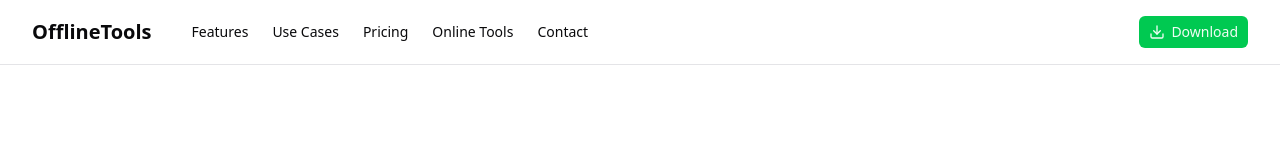
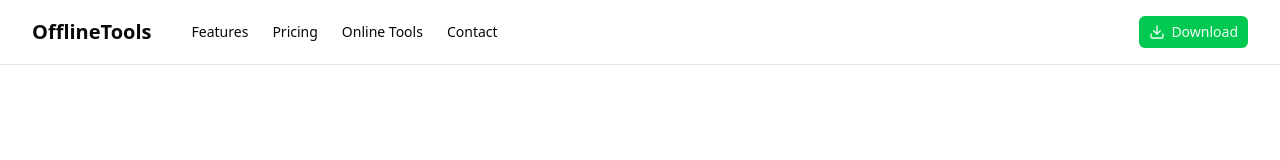
Before and after one commit to IgorShadurin/offlinetools.org, a Next.js app in the folder landing/: page / in a window 1280 px wide. Shown: the top 160 px of the page. Built offline with nearby package versions, Linux system fonts and the light colour scheme.

Commit message:
feat: remove 'Use Cases' link from header for cleaner navigation

```diff
--- a/landing/components/header.tsx
+++ b/landing/components/header.tsx
@@ -28,13 +28,7 @@ export function Header() {
                 Features
               </Link>
               <Link
-                href="#use-cases"
-                className="text-sm font-medium transition-colors hover:text-foreground/80"
-              >
-                Use Cases
-              </Link>
-              <Link
-                href="#pricing"
+                href="/pricing"
                 className="text-sm font-medium transition-colors hover:text-foreground/80"
               >
                 Pricing
@@ -96,13 +90,6 @@ export function Header() {
                 Features
               </Link>
               <Link
-                href="#use-cases"
-                className="text-sm font-medium transition-colors hover:text-foreground/80"
-                onClick={() => setMobileMenuOpen(false)}
-              >
-                Use Cases
-              </Link>
-              <Link
                 href="#pricing"
                 className="text-sm font-medium transition-colors hover:text-foreground/80"
                 onClick={() => setMobileMenuOpen(false)}
```
